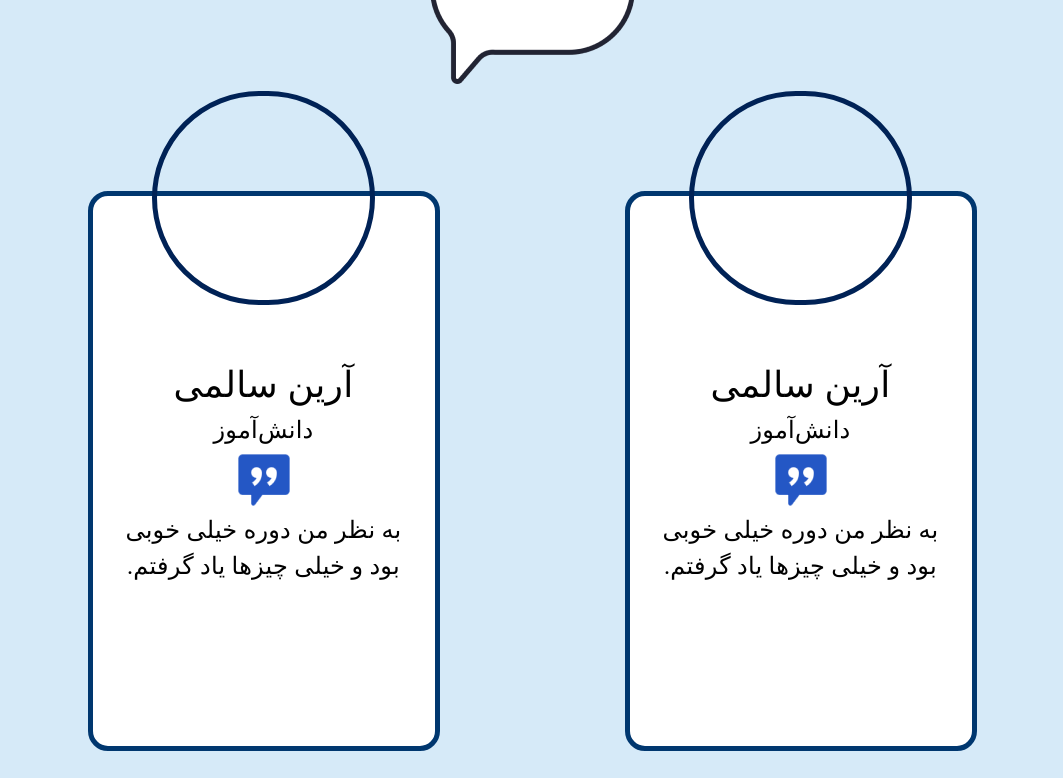
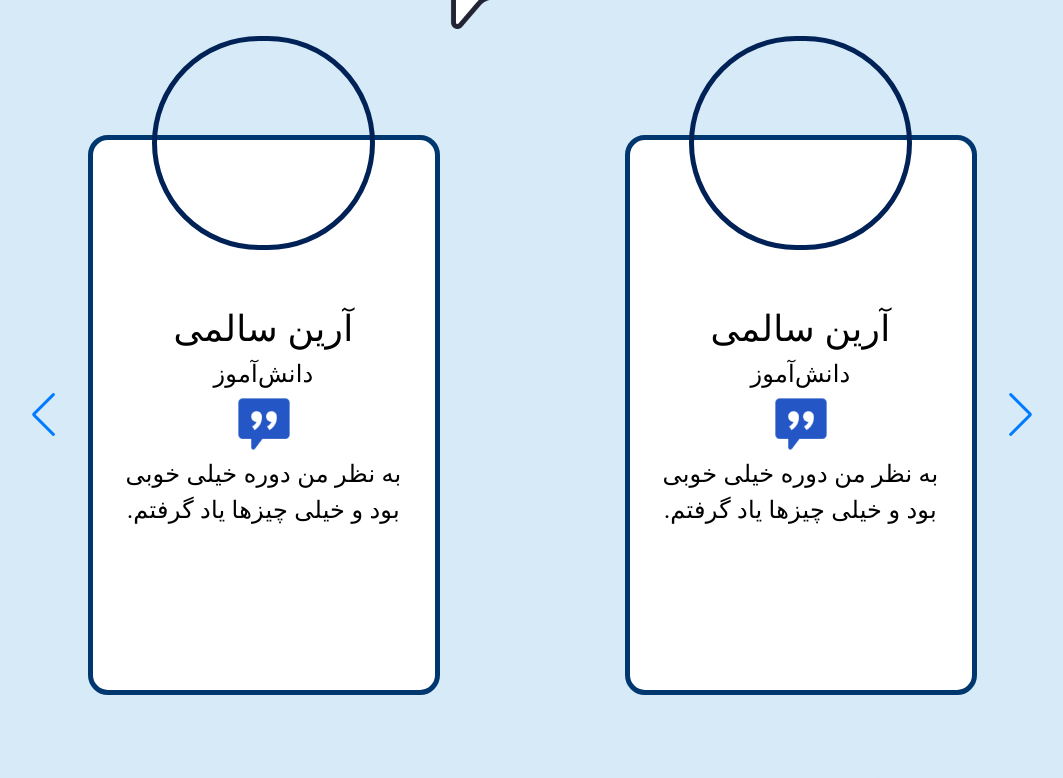
Before and after one commit to Kamva-Academy/Kamva-Landing, a Next.js app: page / in a window 1280 px wide. Shown: the part 7080-7858 px from the top of the page, without its empty margins (108-1171 px from the left). Built offline with nearby package versions, Linux system fonts and the light colour scheme; a web font is replaced by a local one.

Commit message:
add comment

```diff
--- a/src/components/organisms/Comment/slider/slider.js
+++ b/src/components/organisms/Comment/slider/slider.js
@@ -1,36 +1,3 @@
-// // pages/index.tsx
-// import React from 'react';
-// import SliderComponent from '../comment-slide';
-
-// const settings = {
-//   dots: true,
-//   infinite: true,
-//   speed: 500,
-//   slidesToShow: 2, // Customize the number of slides to show
-//   slidesToScroll: 1,
-//   // Add other settings as needed
-// };
-
-// const IndexPage: React.FC = () => {
-//   return (
-//     <div>
-//       <SliderComponent settings={settings}>
-//         <div>
-
-//         </div>
-//         <div>
-
-//         </div>
-//         <div>
-
-//         </div>
-//         {/* Add more slides as needed */}
-//       </SliderComponent>
-//     </div>
-//   );
-// };
-
-// export default IndexPage;
 
 
 import { Swiper, SwiperSlide } from 'swiper/react';
@@ -45,12 +12,15 @@ import { Fragment } from 'react';
 export default () => {
   return (
       <Swiper
-      pagination
       style={{width:"80%" , overflowY:"visible"}}
       spaceBetween={50}
+      navigation
       slidesPerView={1}
       breakpoints={
         {
+          2000:{
+            slidesPerView:4
+          },
           1500:{
             slidesPerView:3
           },
--- a/src/components/organisms/Courses/index.tsx
+++ b/src/components/organisms/Courses/index.tsx
@@ -44,7 +44,7 @@ function Courses() {
 					<Box sx={{ width: {xs:"14rem" , sm:"17rem"}, height: "7rem", border: "5px solid hsla(204, 70%, 53%, 1)", background: "rgb(229, 215, 151)", color: "", borderRadius: "40px", display: { xs: "flex", md: "none" }, flexDirection: "column", justifyContent: "center", alignItems: "center" }}>
 						<Typography sx={{ color: "#000000", fontWeight: "700", fontSize: "32px", fontFamily: "IRANYekan", textAlign: "center" }}>دوره‌های فعلی</Typography>
 					</Box>
-					<Box sx={{ display: { xs: "none", md: "flex" }, alignItems: "center", flexDirection: "row", justifyContent: "center", background: "rgb(127, 181, 199)", borderRadius: "40px", width: "45rem", height: "14rem", marginRight: "4rem" }}>
+					<Box sx={{ display: { xs: "none", md: "flex" }, alignItems: "center", flexDirection: "row", justifyContent: "center", background: "rgb(127, 181, 199)", borderRadius: "40px", width: {md:"38rem" , lg:"45rem"}, height: "14rem", marginRight: "4rem" }}>
 						<Box sx={{ width: "23rem", height: "7rem", border: "5px solid hsla(204, 70%, 53%, 1)", background: "rgb(229, 215, 151)", color: "", borderRadius: "40px", display: "flex", flexDirection: "column", justifyContent: "center" }}>
 							<Typography sx={{ color: "#000000", fontWeight: "700", fontSize: "50px", fontFamily: "IRANYekan", textAlign: "center" }}>دوره‌های فعلی</Typography>
 						</Box>
--- a/src/components/organisms/Pereview/pereview.style.module.css
+++ b/src/components/organisms/Pereview/pereview.style.module.css
@@ -28,6 +28,11 @@
 		background-repeat: repeat;
 	}
 }
+@media only screen and (min-width:1000px) {
+	.bg_1 {
+		height: fit-content;
+	}
+}
 
 @media only screen and (max-width:800px) {
 	.bg_1 {
```
